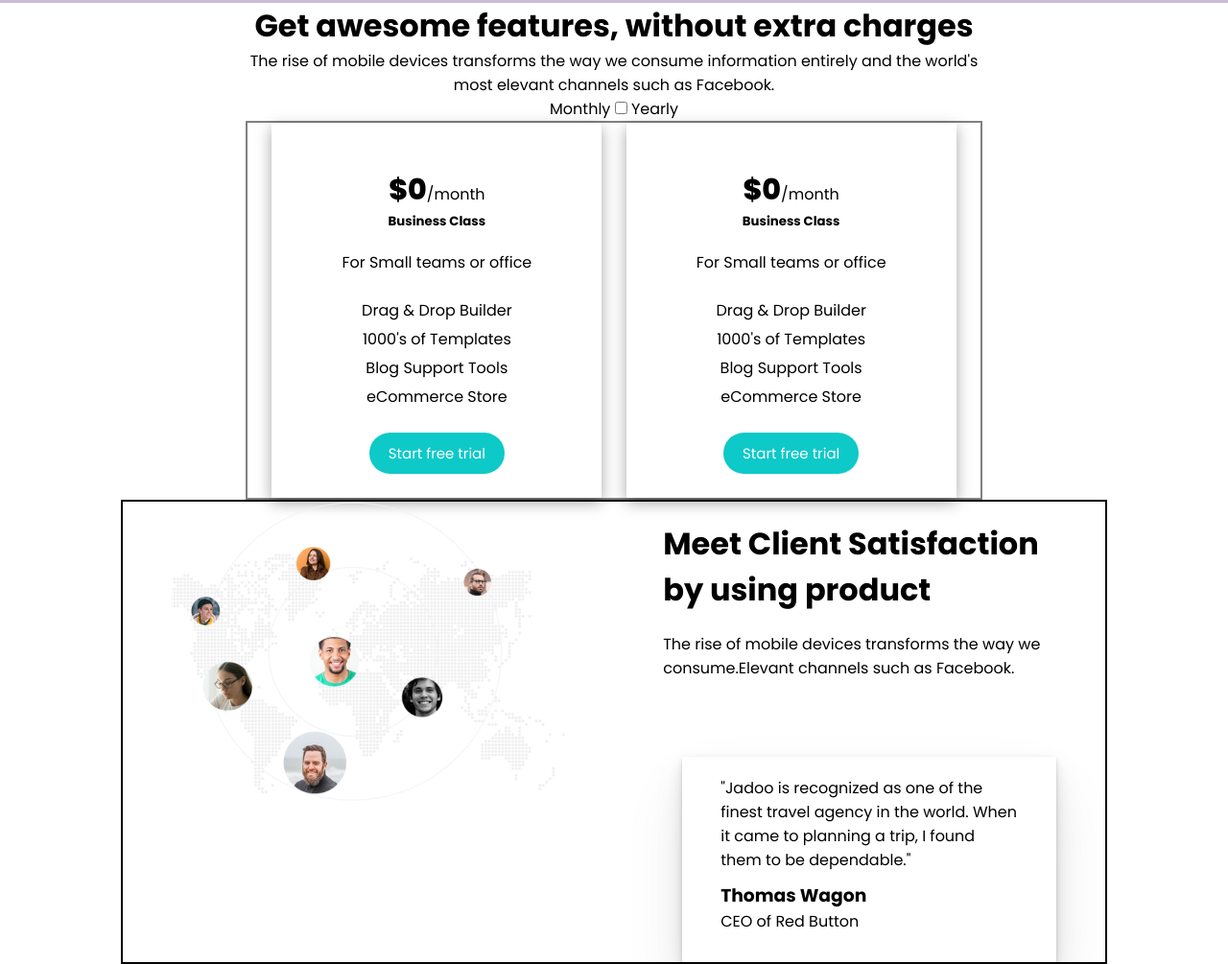
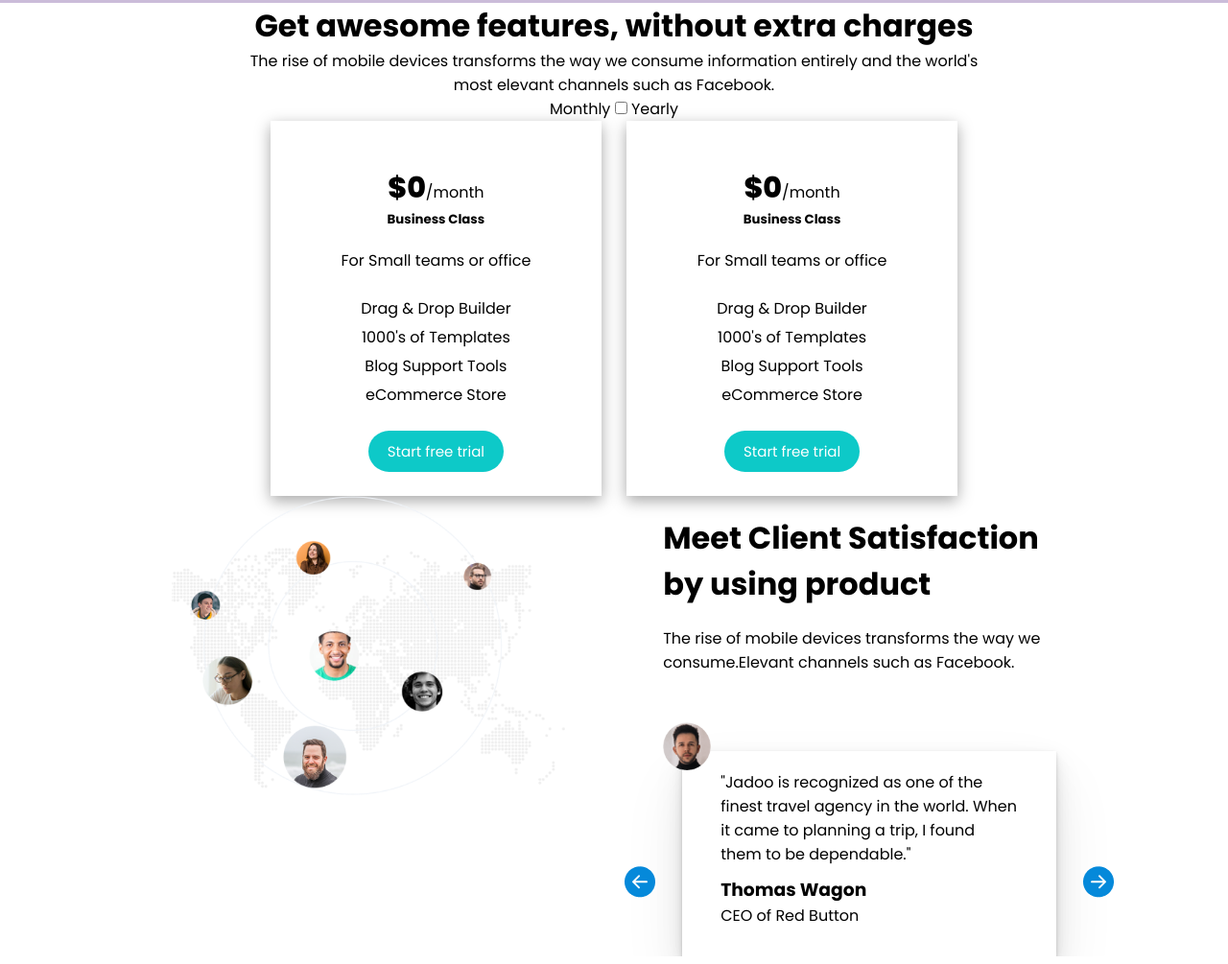
Before and after one commit to Abhinav068/masa-abhinav, a plain HTML site: page index.html in a window 1280 px wide. Shown: the part 5143-6148 px from the top of the page at 96% size. Drawn offline with nearby package versions, Linux system fonts and the light colour scheme.

Commit message:
testimonial section done

```diff
--- a/index.html
+++ b/index.html
@@ -335,14 +335,17 @@
         <div class="test-content">
             <h1>Meet Client Satisfaction by using product</h1>
             <p>The rise of mobile devices transforms the way we consume.Elevant channels such as Facebook.</p>
-            <div>
+            <div class="testimonial">
                 <p>"Jadoo is recognized as one of the finest travel agency in the world. When it came to planning a
                     trip, I found them to be dependable."
                 </p>
                 <div class="person">
                     <h3>Thomas Wagon</h3>
                     <p>CEO of Red Button</p>
+                    <img src="./assets/left_arrow.png" class="left-arrow" alt="left_arrow">
+                    <img src="./assets/right_arrow.png" class="right-arrow" alt="right_arrow">
                 </div>
+                <img src="./assets/author2.png.png" alt="image">
             </div>
         </div>
     </div>
--- a/style.css
+++ b/style.css
@@ -642,7 +642,7 @@
 .pl-bottom{
     display: flex;
     justify-content: space-evenly;
-    border: 2px solid gray;
+    /* border: 2px solid gray; */
 }
 .pl-bottom>*{
     padding: 5% 0 2%;
@@ -676,7 +676,7 @@
     width: 80%;
     margin: auto;
     justify-content: space-around;
-    border: 2px solid black;
+    /* border: 2px solid black; */
 }
 .testimonials-section>*{
     width: 40%;
@@ -695,4 +695,27 @@
 }
 .person{
     margin: 10px 0;
+    position: relative;
 }
+.person>img{
+    width: auto;
+    position: absolute;
+    top: -10px;
+}
+.left-arrow{
+    left: -100px;
+}
+.right-arrow{
+    right: -100px;
+}
+
+.testimonial{
+    position: relative;
+
+}
+.testimonial>img{
+    width: 50px;
+    position: absolute;
+    top: -30px;
+    left: -20px;
+}
```
Also changed, not shown: assets/left_arrow.png (added), assets/right_arrow.png (added).
